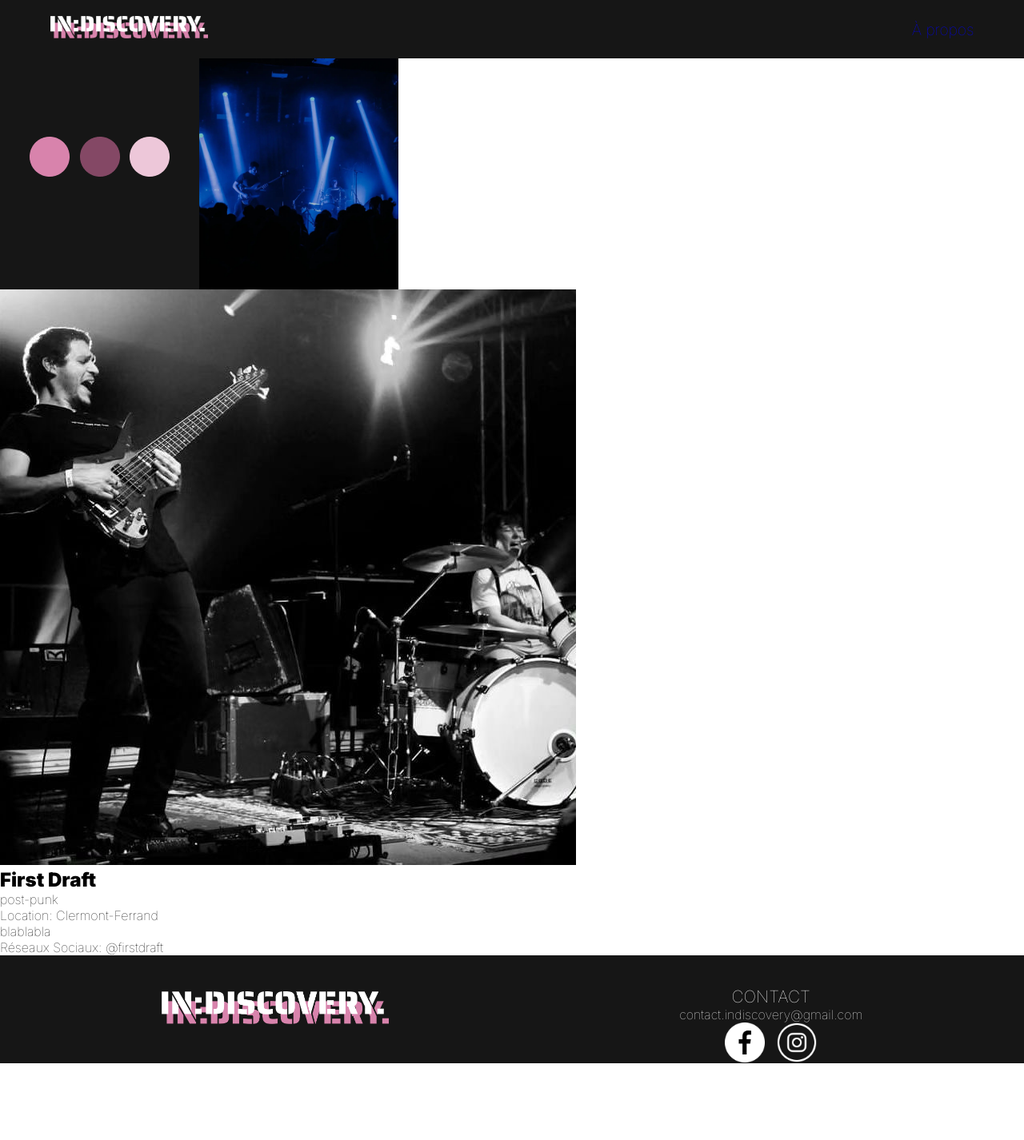
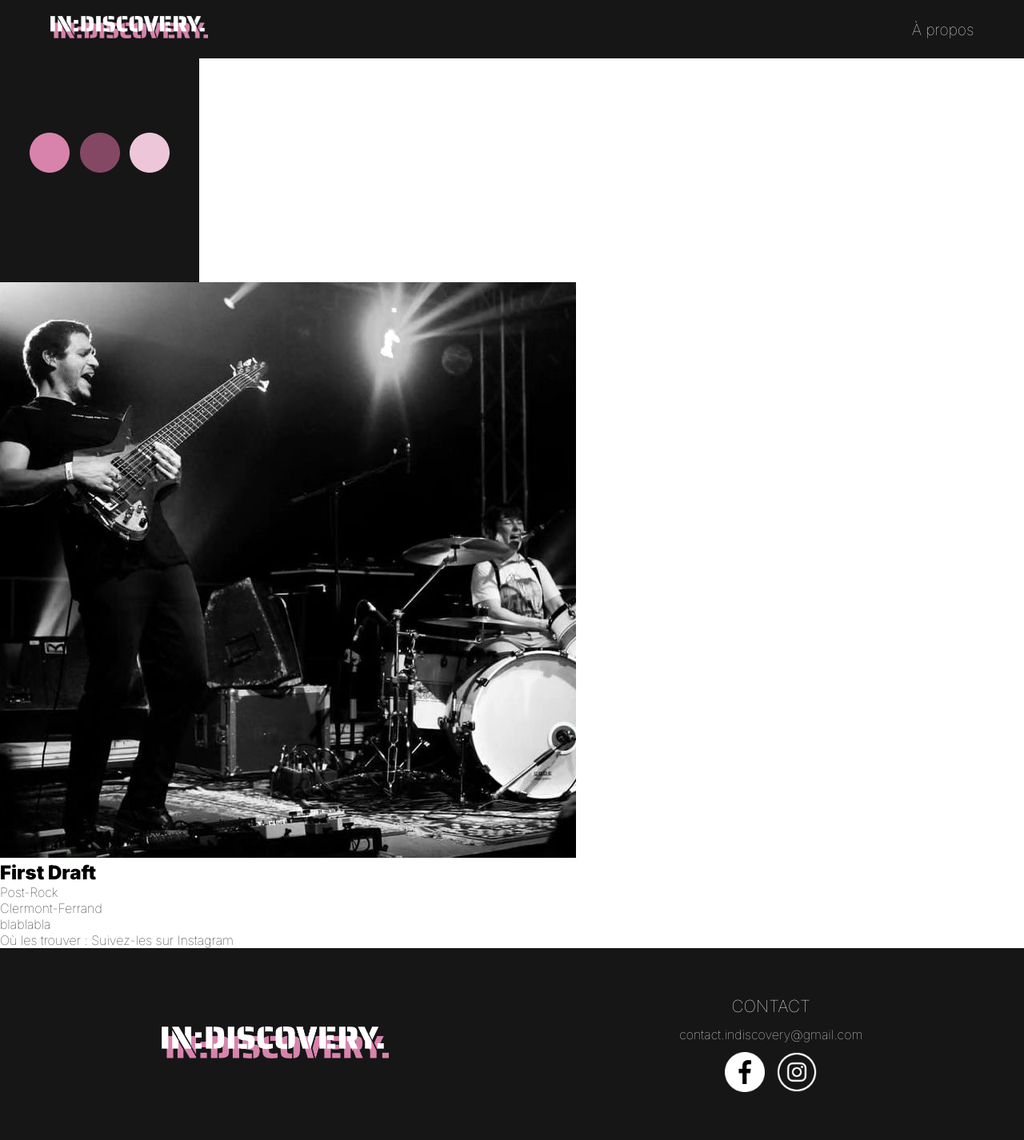
Before and after one commit to morganencr/in-discovery, a PHP site: page /artistes.php?id=1 in a window 1280 px wide. Shown: the whole page at 80% size. Before the commit the page ends 1330 px from the top, so only its background shows below. Run offline with PHP 8.4, Linux system fonts and the light colour scheme; data comes from the database, SQL or seed files in the repository.

Commit message:
fonctionnement pages artistes + réseaux + en lien avec la page index

```diff
--- a/php/artistes.php
+++ b/php/artistes.php
@@ -48,7 +48,7 @@ $artiste = $stmt->fetch(PDO::FETCH_ASSOC);
 <header>
         <div class="navbar">
             <nav class="nav-links">
-                <div class="logo"><a href="index.html"><img src="Images/logodiscovery.png" alt="Logo IN:DISCOVERY."></a></div>
+                <div class="logo"><a href="index.php"><img src="Images/logodiscovery.png" alt="Logo IN:DISCOVERY."></a></div>
                 <button class="burger-menu" id="burger-menu">
                     <img src="images/icones/menu-burger.png" alt="Menu Burger">
                 </button>
@@ -74,9 +74,6 @@ $artiste = $stmt->fetch(PDO::FETCH_ASSOC);
                         <span class="dot-menu-item">Suggestions</span></a>
                 </div>
             </div>
-            <div class="img-bloc">
-                <img src="images/punk-rock/first_draft/first_draft3.jpeg">
-            </div>
         </div>
     </header>
     <main>
@@ -84,9 +81,15 @@ $artiste = $stmt->fetch(PDO::FETCH_ASSOC);
             <img src="<?php echo htmlspecialchars($artiste['photo']); ?>" alt="<?php echo htmlspecialchars($artiste['nom']); ?>">
             <h1><?php echo htmlspecialchars($artiste['nom']); ?></h1>
             <p><?php echo htmlspecialchars($artiste['genre']); ?></p>
-            <p>Location: <?php echo htmlspecialchars($artiste['location']); ?></p>
+            <p><?php echo htmlspecialchars($artiste['location']); ?></p>
             <p><?php echo htmlspecialchars($artiste['description']); ?></p>
-            <p>Réseaux Sociaux: <?php echo htmlspecialchars($artiste['reseaux_sociaux']); ?></p>
+            <p>Où les trouver :
+        <?php if (!empty($artiste['reseaux_sociaux'])): ?>
+            <a href="<?php echo htmlspecialchars($artiste['reseaux_sociaux']); ?>" target="_blank">Suivez-les sur Instagram</a>
+        <?php else: ?>
+            Aucun lien Instagram disponible
+        <?php endif; ?>
+    </p>
         </section>
     </main>
     <footer>
--- a/php/index.css
+++ b/php/index.css
@@ -6,6 +6,7 @@
 
 a {
     text-decoration: none;
+    color: inherit;
 }
 
 a:visited {
@@ -98,7 +99,7 @@ main {
     transform: translateY(0);
     visibility: visible;
     height: 30vh;
-    width: 45%;
+    width: 330px;
 }
 
 .container-menu {
@@ -166,7 +167,7 @@ footer {
     color: white;
     padding: 20px;
     text-align: center;
-    height: 40%;
+    min-height: 40%;
     display: flex;
     flex-direction: column;
     justify-content: space-around;
@@ -248,14 +249,6 @@ footer {
 
     .side-menu {
         width: 249px;
-        display: flex;
-        min-width: 700px;
-        max-height: 289px;
-    }
-
-    .img-bloc img {
-        max-width: 249px;
-        min-height: 289px;
     }
 
     .dot {
@@ -292,7 +285,7 @@ footer {
     footer {
         flex-direction:unset;
         align-items: center;
-        height: 30%;
+        min-height: 30%;
     }
 
     .section-contact {
```
Also changed, not shown: db/indiscovery.sql (+14 -6 lines), php/index.php (+4 -8 lines).
